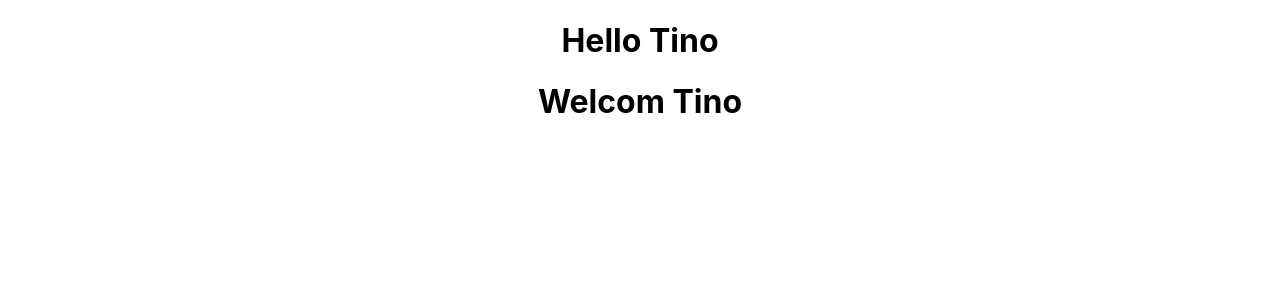
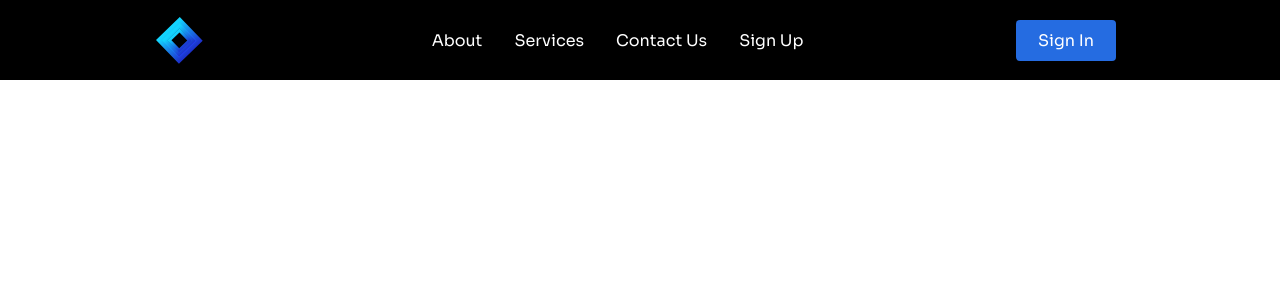
Before and after one commit to KonstanTinoVino/BookSite, a React (Create React App) app in the folder frontend/: page / in a window 1280 px wide. Shown: the top 300 px of the page. Built offline with nearby package versions, Linux system fonts and the light colour scheme.

Commit message:
Created Navbar

```diff
--- a/frontend/package.json
+++ b/frontend/package.json
@@ -8,7 +8,10 @@
     "@testing-library/user-event": "^13.5.0",
     "react": "^17.0.2",
     "react-dom": "^17.0.2",
+    "react-icons": "^4.3.1",
+    "react-router-dom": "^6.2.1",
     "react-scripts": "5.0.0",
+    "styled-components": "^5.3.3",
     "web-vitals": "^2.1.2"
   },
   "scripts": {
--- a/frontend/src/App.css
+++ b/frontend/src/App.css
@@ -1,5 +1,16 @@
+@import url('https://fonts.googleapis.com/css2?family=Sora&display=swap');
+
+
 .App {
   text-align: center;
+}
+
+
+* {
+  font-family: 'Sora', sans-serif;
+  box-sizing: border-box;
+  margin: 0;
+  padding: 0;
 }
 
 .App-logo {
--- a/frontend/src/App.js
+++ b/frontend/src/App.js
@@ -1,14 +1,25 @@
-import logo from './logo.svg';
+import React from 'react';
 import './App.css';
-import Greet from "./components/Greet";
-import Welcome from "./components/Welcome";
+import Navbar from './components/Navbar';
+import { BrowserRouter as Router, Routes, Route } from 'react-router-dom';
+import Home from './pages';
+import About from './pages/about';
+import Services from './pages/services';
+import Contact from './pages/contact';
+import SignUp from './pages/signup';
 
 function App() {
   return (
-    <div className="App">
-        <Greet/>
-        <Welcome/>
-    </div>
+    <Router>
+      <Navbar />
+      <Routes>
+        <Route path='/' exact component={Home} />
+        <Route path='/about' component={About} />
+        <Route path='/services' component={Services} />
+        <Route path='/contact-us' component={Contact} />
+        <Route path='/sign-up' component={SignUp} />
+      </Routes>
+    </Router>
   );
 }
 
--- /dev/null
+++ b/frontend/src/components/Navbar/NavbarElements.js
@@ -0,0 +1,96 @@
+import { FaBars } from 'react-icons/fa';
+import { NavLink as Link } from 'react-router-dom';
+import styled from 'styled-components';
+
+export const Nav = styled.nav`
+  background: #000;
+  height: 80px;
+  display: flex;
+  justify-content: space-between;
+  padding: 0.5rem calc((100vw - 1000px) / 2);
+  z-index: 10;
+
+  /* Third Nav */
+  /* justify-content: flex-start; */
+`;
+
+export const NavLink = styled(Link)`
+  color: #fff;
+  display: flex;
+  align-items: center;
+  text-decoration: none;
+  padding: 0 1rem;
+  height: 100%;
+  cursor: pointer;
+
+  &.active {
+    color: #15cdfc;
+  }
+`;
+
+export const Bars = styled(FaBars)`
+  display: none;
+  color: #fff;
+
+  @media screen and (max-width: 768px) {
+    display: block;
+    position: absolute;
+    top: 0;
+    right: 0;
+    transform: translate(-100%, 75%);
+    font-size: 1.8rem;
+    cursor: pointer;
+  }
+`;
+
+export const NavMenu = styled.div`
+  display: flex;
+  align-items: center;
+  margin-right: -24px;
+
+  /* Second Nav */
+  /* margin-right: 24px; */
+
+  /* Third Nav */
+  /* width: 100vw;
+  white-space: nowrap; */
+
+  @media screen and (max-width: 768px) {
+    display: none;
+  }
+`;
+
+export const NavBtn = styled.nav`
+  display: flex;
+  align-items: center;
+  margin-right: 24px;
+
+  /* Third Nav */
+  /* justify-content: flex-end;
+  width: 100vw; */
+
+  @media screen and (max-width: 768px) {
+    display: none;
+  }
+`;
+
+export const NavBtnLink = styled(Link)`
+  border-radius: 4px;
+  background: #256ce1;
+  padding: 10px 22px;
+  color: #fff;
+  outline: none;
+  border: none;
+  cursor: pointer;
+  transition: all 0.2s ease-in-out;
+  text-decoration: none;
+
+  /* Second Nav */
+  margin-left: 24px;
+
+  &:hover {
+    transition: all 0.2s ease-in-out;
+    background: #fff;
+    color: #010606;
+  }
+`;
--- /dev/null
+++ b/frontend/src/components/Navbar/index.js
@@ -0,0 +1,43 @@
+import React from 'react';
+import {
+  Nav,
+  NavLink,
+  Bars,
+  NavMenu,
+  NavBtn,
+  NavBtnLink
+} from './NavbarElements';
+
+const Navbar = () => {
+  return (
+    <>
+      <Nav>
+        <NavLink to='/'>
+          <img src={require('./images/logo.svg')} alt='logo' />
+        </NavLink>
+        <Bars />
+        <NavMenu>
+          <NavLink to='/about' activeStyle>
+            About
+          </NavLink>
+          <NavLink to='/services' activeStyle>
+            Services
+          </NavLink>
+          <NavLink to='/contact-us' activeStyle>
+            Contact Us
+          </NavLink>
+          <NavLink to='/sign-up' activeStyle>
+            Sign Up
+          </NavLink>
+          {/* Second Nav */}
+          {/* <NavBtnLink to='/sign-in'>Sign In</NavBtnLink> */}
+        </NavMenu>
+        <NavBtn>
+          <NavBtnLink to='/signin'>Sign In</NavBtnLink>
+        </NavBtn>
+      </Nav>
+    </>
+  );
+};
+
+export default Navbar;
--- a/frontend/src/components/Welcome.js
+++ /dev/null
@@ -1,9 +0,0 @@
-import React, {Component} from "react";
-
-class Welcome extends Component{
-    render() {
-        return <h1>Welcom Tino</h1>
-    }
-}
-
-export default Welcome;
--- /dev/null
+++ b/frontend/src/pages/about.js
@@ -0,0 +1,18 @@
+import React from 'react';
+
+const About = () => {
+  return (
+    <div
+      style={{
+        display: 'flex',
+        justifyContent: 'center',
+        alignItems: 'center',
+        height: '90vh'
+      }}
+    >
+      <h1>About</h1>
+    </div>
+  );
+};
+
+export default About;
--- /dev/null
+++ b/frontend/src/pages/contact.js
@@ -0,0 +1,18 @@
+import React from 'react';
+
+const Contact = () => {
+  return (
+    <div
+      style={{
+        display: 'flex',
+        justifyContent: 'center',
+        alignItems: 'center',
+        height: '90vh'
+      }}
+    >
+      <h1>Contact Us</h1>
+    </div>
+  );
+};
+
+export default Contact;
--- /dev/null
+++ b/frontend/src/pages/index.js
@@ -0,0 +1,18 @@
+import React from 'react';
+
+const Home = () => {
+  return (
+    <div
+      style={{
+        display: 'flex',
+        justifyContent: 'center',
+        alignItems: 'center',
+        height: '90vh'
+      }}
+    >
+      <h1>Home</h1>
+    </div>
+  );
+};
+
+export default Home;
--- /dev/null
+++ b/frontend/src/pages/services.js
@@ -0,0 +1,18 @@
+import React from 'react';
+
+const Services = () => {
+  return (
+    <div
+      style={{
+        display: 'flex',
+        justifyContent: 'center',
+        alignItems: 'center',
+        height: '90vh'
+      }}
+    >
+      <h1>Services</h1>
+    </div>
+  );
+};
+
+export default Services;
--- /dev/null
+++ b/frontend/src/pages/signup.js
@@ -0,0 +1,18 @@
+import React from 'react';
+
+const SignUp = () => {
+  return (
+    <div
+      style={{
+        display: 'flex',
+        justifyContent: 'center',
+        alignItems: 'center',
+        height: '90vh'
+      }}
+    >
+      <h1>Sign Up</h1>
+    </div>
+  );
+};
+
+export default SignUp;
```
Also changed, not shown: frontend/src/components/Greet.js (deleted, +0 -9 lines), frontend/src/components/Navbar/images/logo.svg (added), 1 other file (tests, documents, lock files or other folders).
